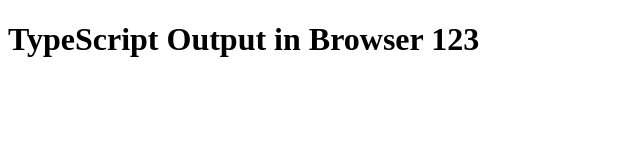
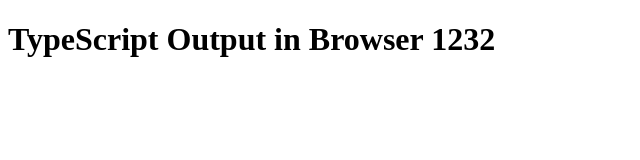
Before and after one commit to IamIGI/Typescript-environment, a website: page index.html in a window 1280 px wide. Shown: the full height of the page, 0-640 px from the left. Drawn offline with Linux system fonts and the light colour scheme.

Commit message:
TS-01-Update for Readme.md

```diff
--- a/index.html
+++ b/index.html
@@ -6,7 +6,7 @@
     <title>TypeScript Output</title>
   </head>
   <body>
-    <h1>TypeScript Output in Browser 123</h1>
+    <h1>TypeScript Output in Browser 1232</h1>
     <script src="build/index.js"></script>
   </body>
 </html>
--- a/src/index.ts
+++ b/src/index.ts
@@ -1,5 +1,5 @@
 const greet = (name: string): string => {
-  console.log('Elo');
+  console.log('Elo123');
   return `Hello, ${name} 123!`;
 };
 
```
Also changed, not shown: build/index.js.
